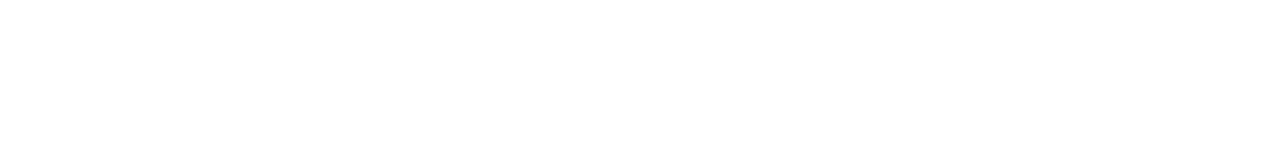
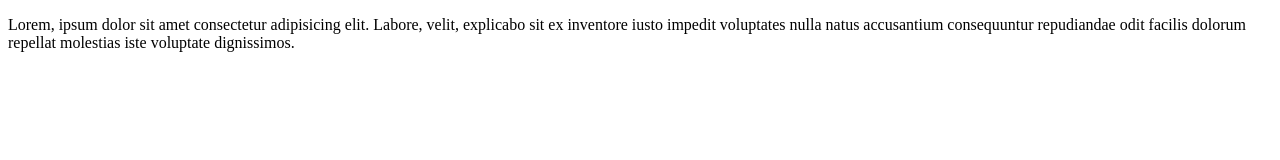
Before and after one commit to msfrzl1/repo-git-test-2, a plain HTML site: page index.html in a window 1280 px wide. Drawn offline with Linux system fonts and the light colour scheme.

Commit message:
menambahkan paragraf

```diff
--- a/index.html
+++ b/index.html
@@ -5,5 +5,12 @@
     <meta name="viewport" content="width=device-width, initial-scale=1.0" />
     <title>Document</title>
   </head>
-  <body></body>
+  <body>
+    <p>
+      Lorem, ipsum dolor sit amet consectetur adipisicing elit. Labore, velit,
+      explicabo sit ex inventore iusto impedit voluptates nulla natus
+      accusantium consequuntur repudiandae odit facilis dolorum repellat
+      molestias iste voluptate dignissimos.
+    </p>
+  </body>
 </html>
```
